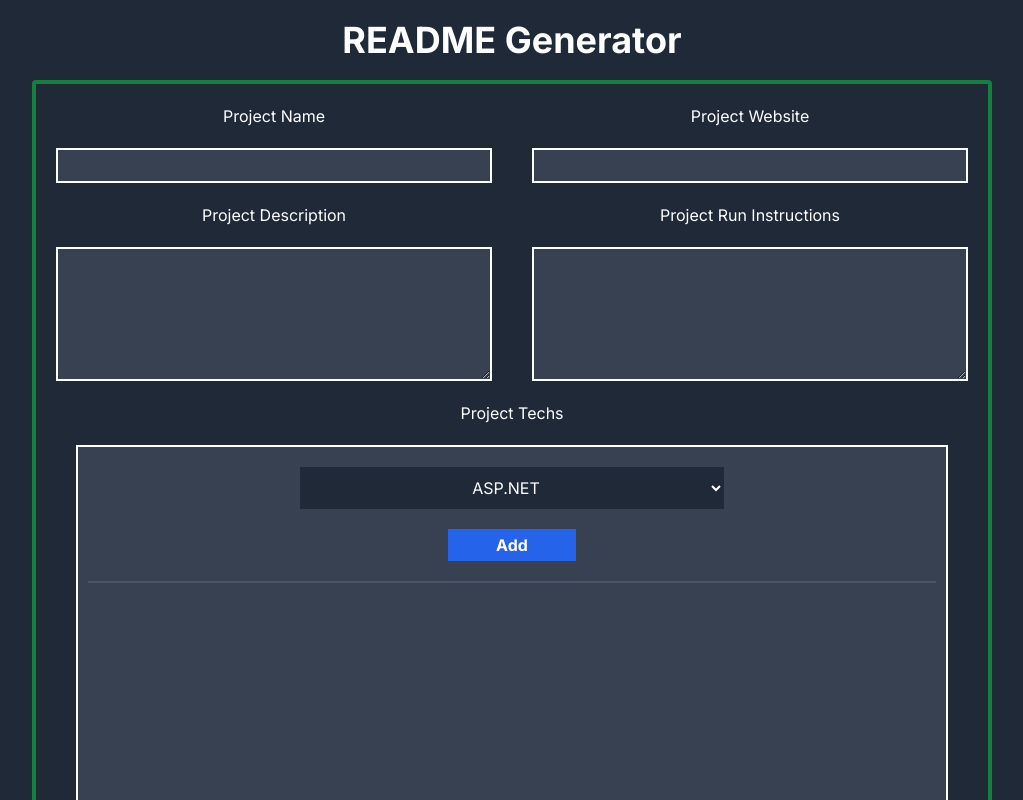
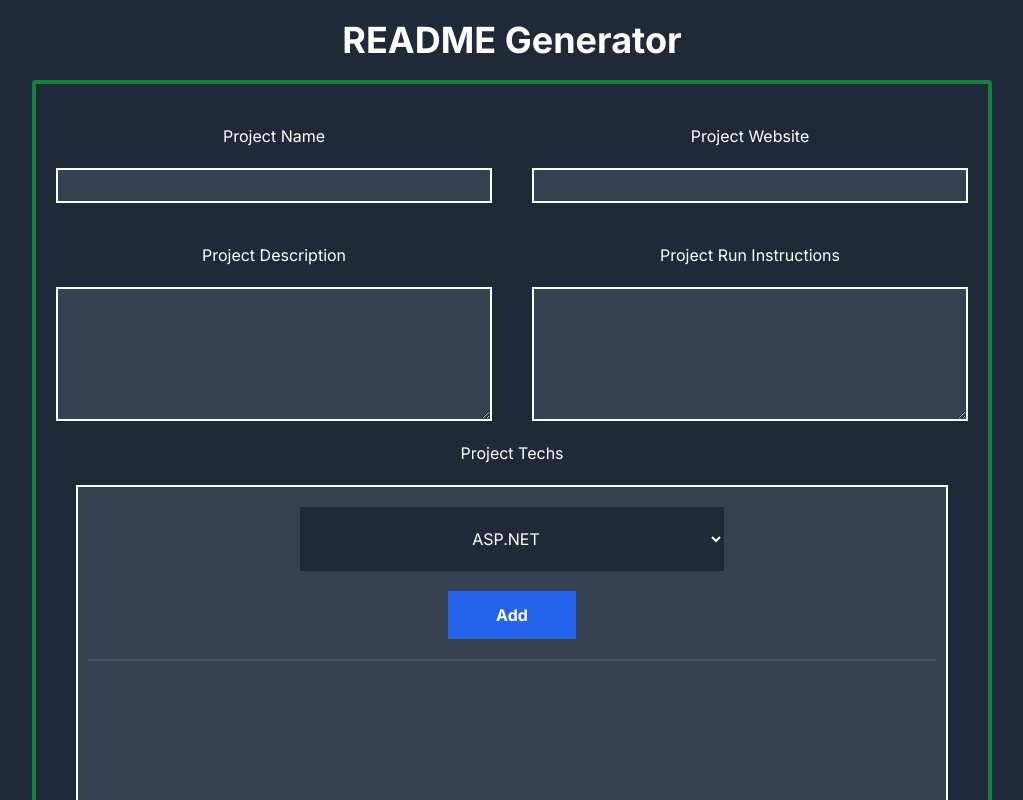
Before and after one commit to RuanEmanuell/readmegenerator, a Next.js app: page / in a window 1280 px wide. Shown: the top 800 px of the page, without its empty margins (128-1151 px from the left). Built offline with nearby package versions, Linux system fonts and the light colour scheme.

Commit message:
(Version 1.0) Finishing design

```diff
--- a/src/app/page.tsx
+++ b/src/app/page.tsx
@@ -1,6 +1,6 @@
 "use client"
 
-import { useRef, useState } from "react";
+import { ChangeEvent, useRef, useState } from "react";
 
 type Tech = [string, string];
 
@@ -83,6 +83,10 @@ export default function Home() {
     setSelectedTechs(prev => prev.filter(item => item !== tech));
   }
 
+  function selectTech(event: ChangeEvent<HTMLSelectElement>){
+    setCurrentTech(techs[event.target.selectedIndex]);
+  }
+
   function openSaveMenu() {
     dialogRef.current?.showModal();
   }
@@ -97,7 +101,7 @@ export default function Home() {
         <main className="max-w-screen-xl h-max m-auto flex justify-center flex-col">
           <h1 className="text-center text-white font-bold text-4xl my-5">README Generator</h1>
           <section className="w-11/12 md:w-3/4 h-screen mx-auto border-4 border-green-700 rounded overflow-auto">
-            <div className="w-full h-1/4 md:h-1/8 grid grid-cols-1 md:grid-cols-2">
+            <div className="w-full h-1/3 sm:h-1/4 md:h-1/8 grid grid-cols-1 md:grid-cols-2 my-5">
               <div className="h-full flex justify-center flex-col">
                 <h1 className="text-white my-5 text-center">Project Name</h1>
                 <input className="whiteBox h-1/2 w-11/12 m-auto"
@@ -133,19 +137,20 @@ export default function Home() {
               <div className="h-full w-full text-center">
                 <h1 className="text-white my-5">Project Techs</h1>
                 <section className="whiteBox h-5/6 w-11/12 flex flex-col my-5 mx-auto">
-                  <select className="bg-gray-800 text-white w-1/2 h-16 text-center my-5 m-auto">
-                    {Object.values(techs.sort()).map(tech =>
+                  <select className="bg-gray-800 text-white w-1/2 h-16 text-center my-5 m-auto"
+                  onChange={(event) => selectTech(event)}>
+                    {Object.values(techs.sort()).map((tech, index) =>
                       <option
                         className="bg-gray-800"
-                        key={tech[0]}
-                        onClick={() => setCurrentTech(tech)}
+                        key={index}
+                        value={index}
                       >{tech[0]}</option>)}
                   </select>
                   <button className="bg-blue-600 text-white w-32 h-12 font-bold mx-auto"
                     onClick={addTech}>Add</button>
-                  <div className="border-t-2 border-gray-600 h-full grid grid-cols-2 sm:grid-cols-3 lg:grid-cols-4 mt-5 overflow-auto">
-                    {Object.values(selectedTechs).map(tech =>
-                      <div key={tech[0]} className="w-40 h-10 mx-auto my-2.5 grid grid-cols-5 bg-gray-800 cursor-pointer" onClick={() => removeTech(tech)}>
+                  <div className="border-t-2 border-gray-600 h-max flex flex-wrap mt-5 overflow-auto">
+                    {Object.values(selectedTechs).map((tech, index) =>
+                      <div key={index} className="w-40 h-10 mx-auto my-5 grid grid-cols-5 bg-gray-800 cursor-pointer" onClick={() => removeTech(tech)}>
                         <div className="col-span-1 my-auto">
                           <img src={tech[1]} alt={tech[0]} className="h-auto w-1/2 object-cover mx-2.5" />
                         </div>
@@ -169,9 +174,9 @@ export default function Home() {
             <h2 className="text-white font-bold text-2xl m-5">Where can I acess it? 🖥</h2>
             <p className="text-white text-lg m-5">You can acess it <a href={projectDescription} target="_blank" className="text-blue-500">here</a></p>
             <h2 className="text-white font-bold text-2xl m-5">Which tecnologies were used to build it? 🚀 </h2>
-            <div className="grid grid-cols-2 sm:grid-cols-3 m-5">
+            <div className="grid grid-cols-1 sm:grid-cols-2 md:grid-cols-3 w-max m-auto sm:m-2.5">
               {Object.values(selectedTechs).map(tech =>
-                <div key={tech[0]} className="w-40 h-10 my-2.5 grid grid-cols-5 bg-gray-700 cursor-pointer">
+                <div key={tech[0]} className="w-40 h-10 m-2.5 grid grid-cols-5 bg-gray-700 cursor-pointer">
                   <div className="col-span-1 my-auto">
                     <img src={tech[1]} alt={tech[0]} className="h-auto w-1/2 object-cover mx-2.5" />
                   </div>
@@ -179,7 +184,9 @@ export default function Home() {
                 </div>)}
             </div>
             <h2 className="text-white font-bold text-2xl m-5">How to run in development mode 🏃</h2>
-            <p className="m-5 text-white bg-gray-700">{projectInstructions}</p>
+            <div className="mb-5">
+              {projectInstructions.split("\n").map((instruction, index) =><p key={index} className="mx-5 pl-2.5 text-white bg-gray-700">{instruction}</p>)}
+            </div>
           </section>
           <button className="bg-green-800 text-white w-48 h-12 font-bold mx-auto my-5"
             onClick={openSaveMenu}>Copy</button>
--- a/tailwind.config.ts
+++ b/tailwind.config.ts
@@ -15,7 +15,7 @@ const config: Config = {
       },
       height:{
         "1/8" : "12.5%",
-        "3/5" : "60%",
+        "3/5" : "60%"
       }
     },
   },
```
